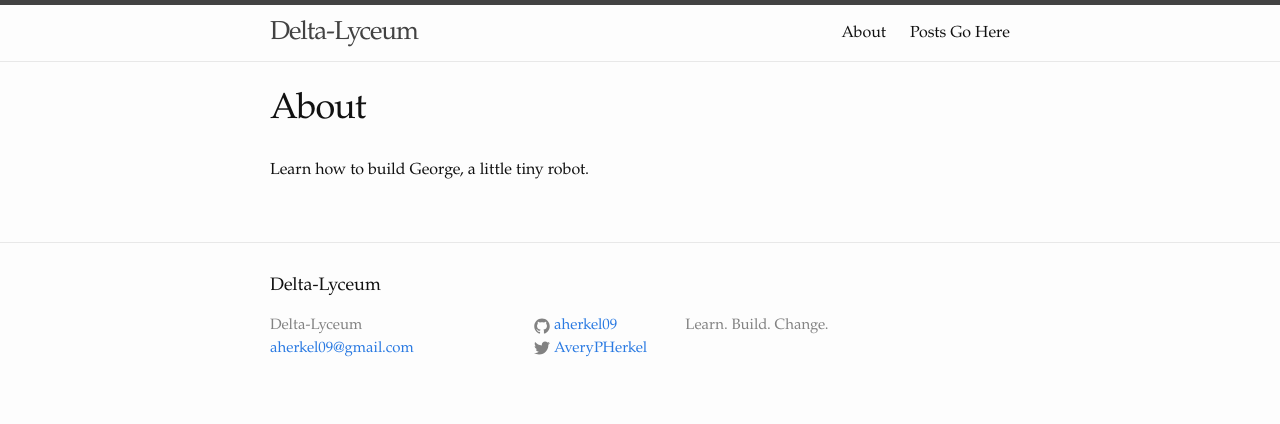
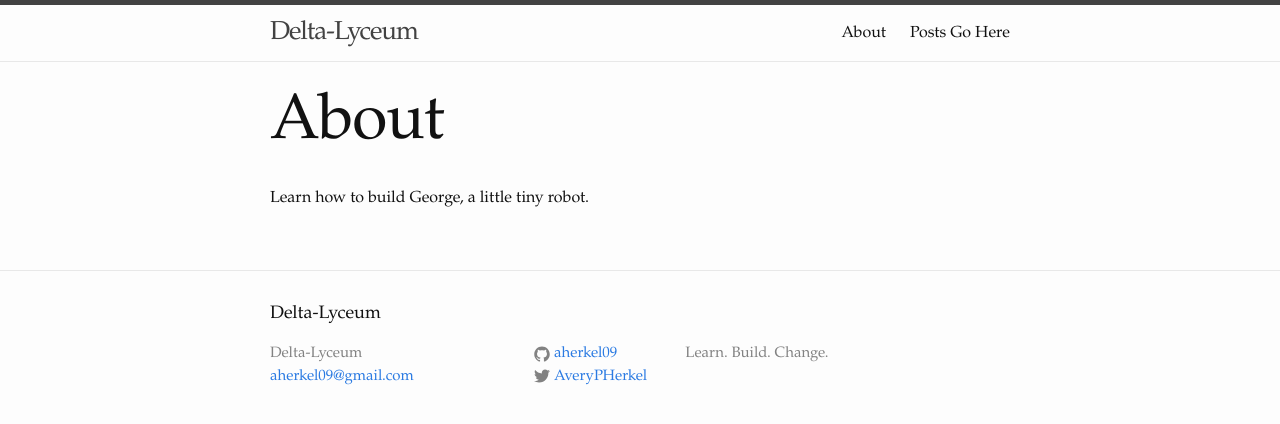
Before and after one commit to DeltaLyceum/aherkel09.github.io, a Jekyll site: the page built from about.md, in a window 1280 px wide. Shown: the top 424 px of the page. Built offline with Jekyll 4.4.1, drawn with Linux system fonts in a browser that asks for light colours.

Commit message:
Changed .post-title font size

```diff
--- a/_sass/_layout.scss
+++ b/_sass/_layout.scss
@@ -204,7 +204,7 @@
 }
 
 .post-title {
-    font-size: 36px;
+    font-size: 64px;
     letter-spacing: -1px;
     line-height: 1;
 
```
